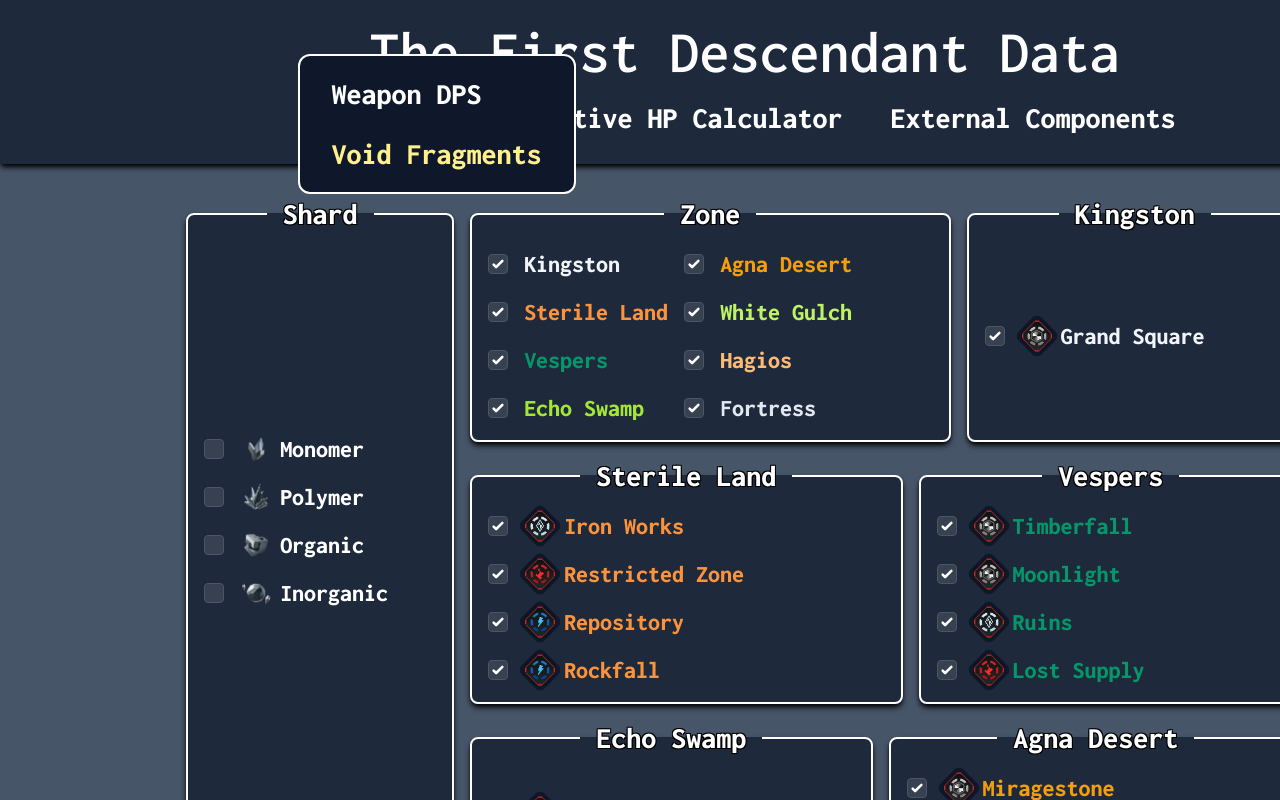
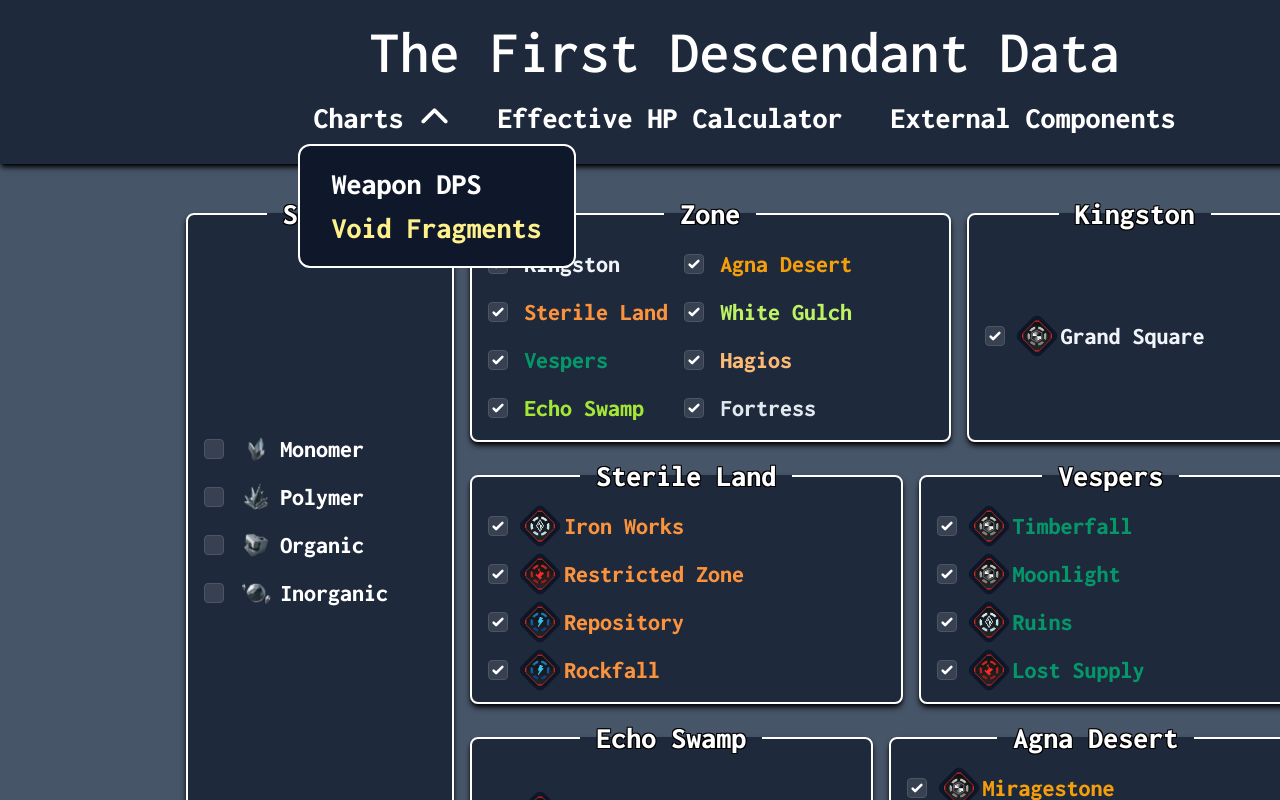
Before and after one commit to C3POrtillo/descendant, a Next.js app: page /tfd/void-shards in a window 1280 px wide. Both pictures are taken after a click on the button "Charts". Built offline with nearby package versions, Linux system fonts and the light colour scheme.

Commit message:
fix dropdown menu display

```diff
--- a/src/components/dropdown/Dropdown.tsx
+++ b/src/components/dropdown/Dropdown.tsx
@@ -36,15 +36,15 @@
   return (
     <div
       ref={dropdownRef}
-      className="relative inline-flex w-full items-center justify-center rounded-xl px-4 text-left align-middle hover:bg-slate-400"
+      className="relative flex w-full items-center justify-center rounded-xl px-4 text-left align-middle hover:bg-slate-400"
     >
-      <button onClick={toggleDropdown} className="text-link inline-flex w-full justify-center gap-4 rounded-md">
+      <button onClick={toggleDropdown} className="text-link flex w-full justify-center gap-4 rounded-md">
         {label}
         <i className={['fa link-icon self-center', isOpen ? 'fa-chevron-up' : 'fa-chevron-down'].join(' ')} />
       </button>
       {isOpen && children && (
-        <div className="absolute left-0 mt-3 flex min-h-max flex-col gap-4 rounded-xl border-2 border-solid border-white bg-slate-900 p-4">
-          {children}
+        <div className="absolute left-0 top-0 mt-9 w-full gap-4 rounded-xl border-2 border-solid border-white bg-slate-900 p-4 lg:mt-12 lg:w-auto">
+          <div className="flex min-h-max w-full min-w-full flex-col ">{children}</div>
         </div>
       )}
     </div>
```
